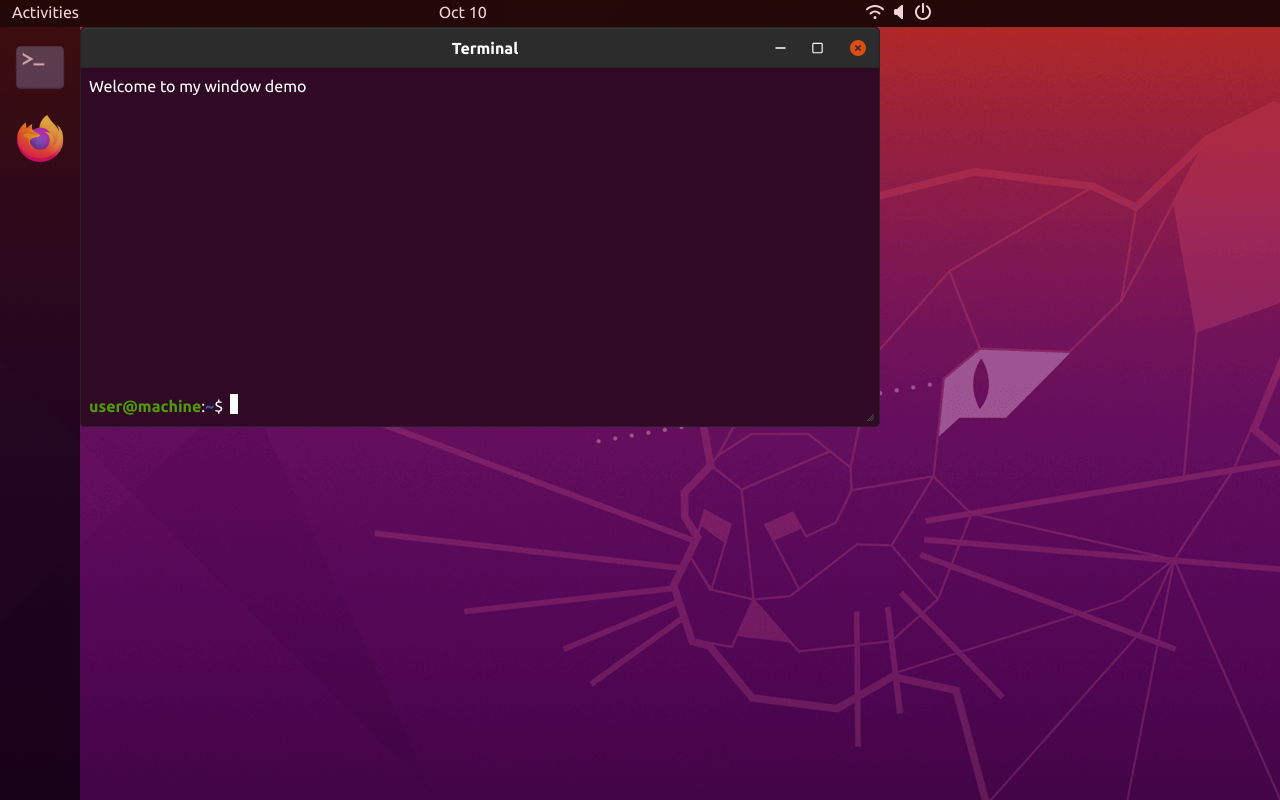
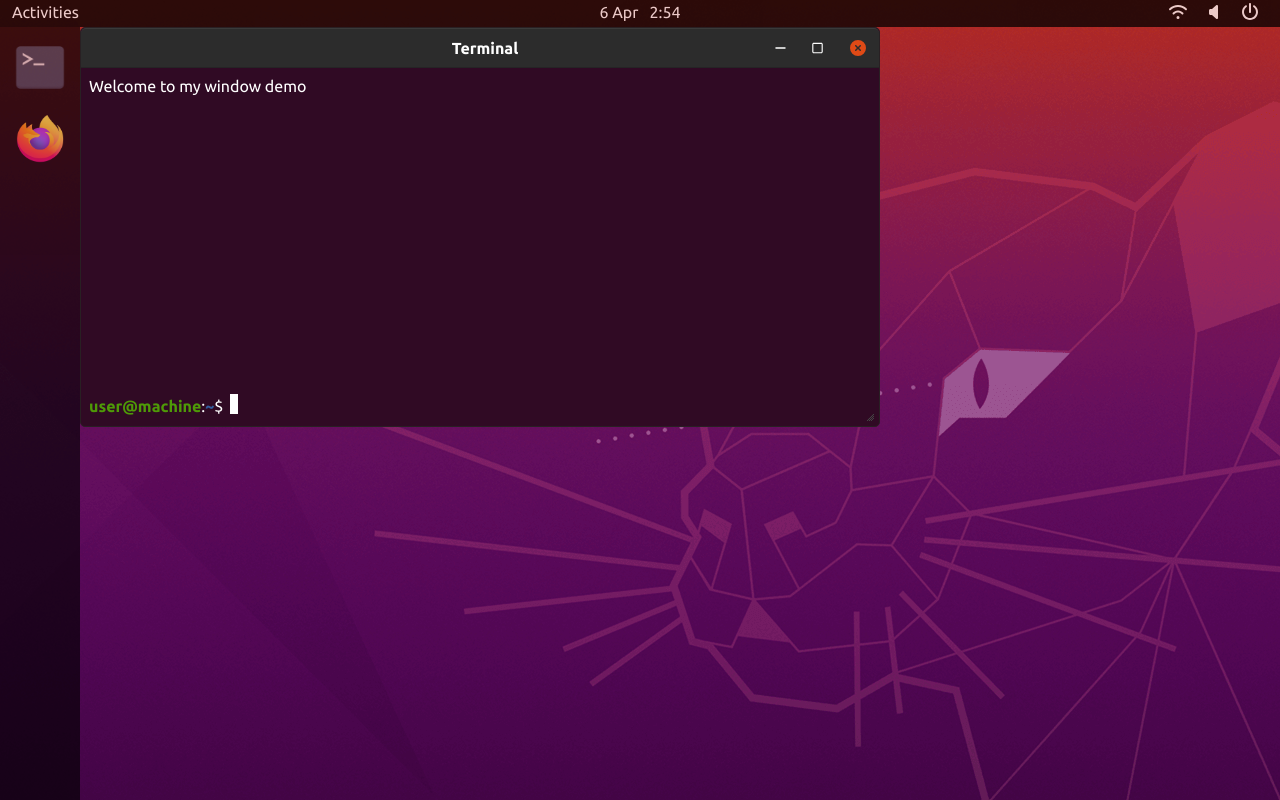
Before and after one commit to colmeye/colmeye.github.io, a plain HTML site: page index.html in a window 1280 px wide. Drawn offline with Linux system fonts and the light colour scheme.

Commit message:
Cleaned up top panel styling. Added date and time

```diff
--- a/assets/css/desktop.css
+++ b/assets/css/desktop.css
@@ -7,9 +7,12 @@ Top Bar
     height: 1.7em;
 
     background: black;
-    opacity: 80%;
+    opacity: 75%;
 }
 
+#top-panel .panel-button {
+    padding: 0 0.5em;
+}
 
 /*
 Taskbar
--- a/assets/css/window.css
+++ b/assets/css/window.css
@@ -4,11 +4,10 @@ Window
 */
 
 .window {
+    max-width: 100%;
+    max-height: 100%;
     width: 50em;
     height: 25em;
-    min-width: 375px;
-    max-width: 100vw;
-    max-height: 100vh;
 
     background-color: rgb(48, 10, 36);
     border: 1px solid rgb(41, 32, 35);
--- a/index.html
+++ b/index.html
@@ -49,13 +49,19 @@
                         <div class="col">
                             <p>Activities</p>
                         </div>
-                        <div class="col">
-                            Oct 10
+                        <div class="col text-center">
+                            <p id="date-time"></p>
                         </div>
-                        <div class="col">
-                            <i class="fas fa-wifi"></i>
-                            <i class="fas fa-volume-off"></i>
-                            <i class="fas fa-power-off"></i>
+                        <div class="col d-flex justify-content-end">
+                            <div class="panel-button">
+                                <i class="fas fa-wifi"></i>
+                            </div>
+                            <div class="panel-button">
+                                <i class="fas fa-volume-off"></i>
+                            </div>
+                            <div class="panel-button">
+                                <i class="fas fa-power-off"></i>
+                            </div>
                         </div>
                     </div>
                 </div>
@@ -71,7 +77,7 @@
 
                 <div id="desktop">
 
-                    <div id="testwindow"></div>
+                    <!--<div id="testwindow"></div>-->
 
                     <div id='terminal'></div>
 
@@ -81,4 +87,21 @@
         </div> <!-- /.container-fluid -->
 
     </body>
+
+    <script>
+        var now = new Date(Date.now());
+
+        // Get day of the week
+        var day = now.getDate();
+
+        // Get shortened month
+        const monthNames = ["Jan", "Feb", "Mar", "Apr", "May", "Jun", "Jul", "Aug", "Sep", "Oct", "Nov", "Dec"];
+        var month = monthNames[now.getMonth()];
+
+        // Get hours and minutes
+        var formatted = now.getHours() + ":" + now.getMinutes();
+
+        // Combine them
+        $('#date-time').html(day + '&nbsp;' + month + '&nbsp;&nbsp;&nbsp;' +formatted);
+    </script>
 </html>
```
